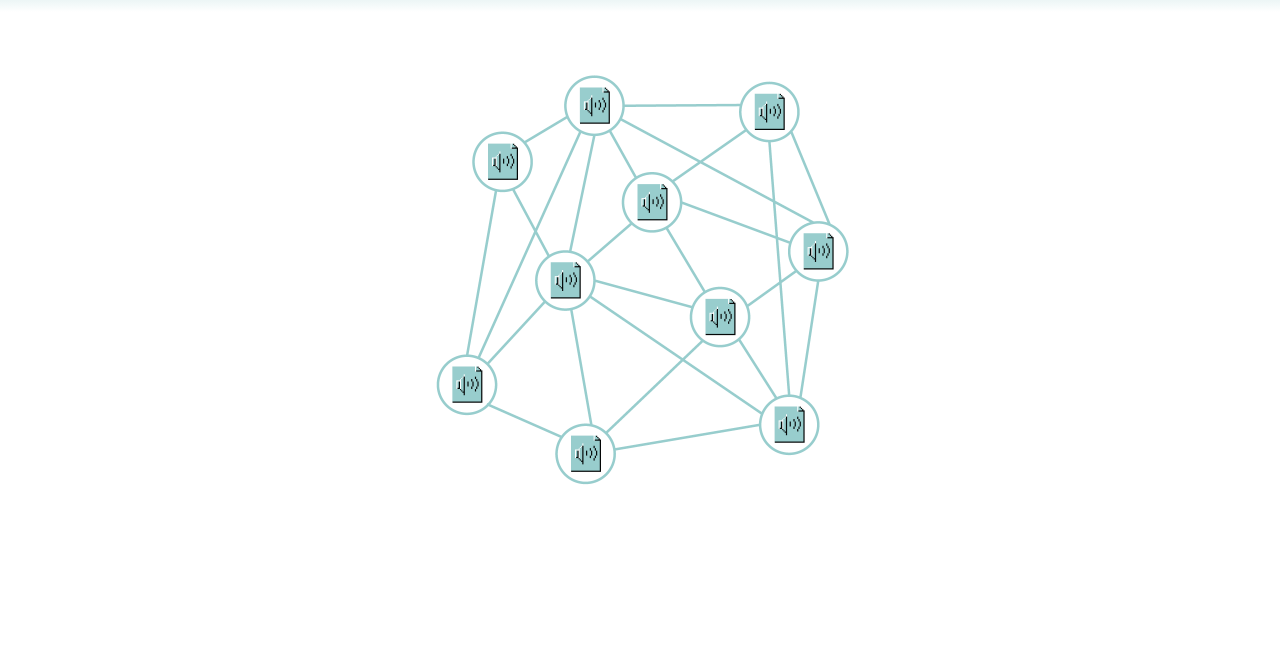
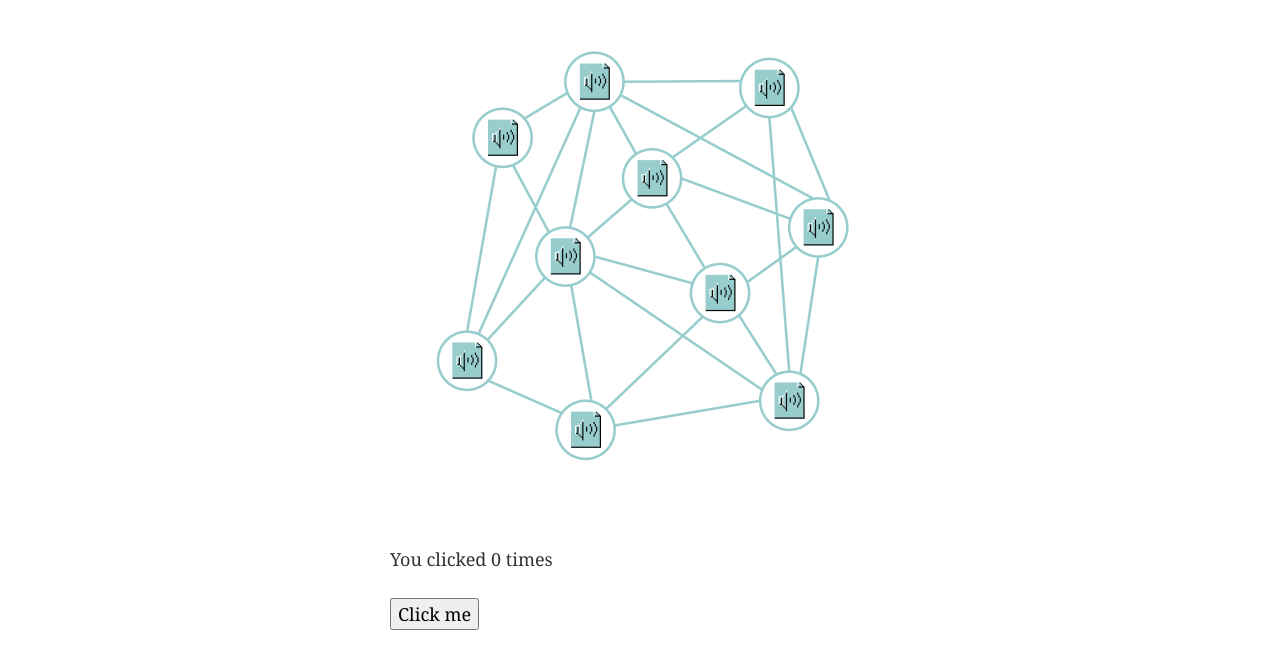
Before and after one commit to p2p-dance/p2p-dance-site, a Gatsby site in the folder src/main/js/gatsby/: page / in a window 1280 px wide. Shown: the part 149-805 px from the top of the page. Built offline with nearby package versions, Linux system fonts and the light colour scheme; Gatsby itself is replaced by a stand-in of ours.

Commit message:
add hooks demo

```diff
--- a/src/main/js/gatsby/src/components/header.js
+++ b/src/main/js/gatsby/src/components/header.js
@@ -1,7 +1,6 @@
 import { Link } from "gatsby"
 import PropTypes from "prop-types"
 import React from "react"
-
 import p2pgif from "../images/p2pdance.gif"
 
 const Header = ({ siteTitle }) => (
--- a/src/main/js/gatsby/src/pages/index.js
+++ b/src/main/js/gatsby/src/pages/index.js
@@ -1,10 +1,14 @@
-import React from "react"
+import React, { useState } from "react"
 import { Link } from "gatsby"
+import hax from "../images/hax.jpg"
 import p2pnodes from "../images/p2p-nodes.png"
 import Layout from "../components/layout"
 import SEO from "../components/seo"
 
-const IndexPage = () => (
+const IndexPage = () => {
+  const [count, setCount] = useState(0)
+
+  return (
     <Layout>
       <SEO title="Home" keywords={[`gatsby`, `application`, `react`]} />
       <div
@@ -14,8 +18,11 @@ const IndexPage = () => (
         }}
       >
         <img src={p2pnodes} alt="p2p-nodes-graph" />
+        <p>You clicked {count} times</p>
+        <button onClick={() => setCount(count + 1)}>Click me</button>
       </div>
     </Layout>
   )
+}
 
 export default IndexPage
```
Also changed, not shown: src/main/js/gatsby/src/images/hax.jpg (added), src/main/js/gatsby/src/images/p2pdance.gif. Lines whose indentation alone changed are shown as unchanged.
